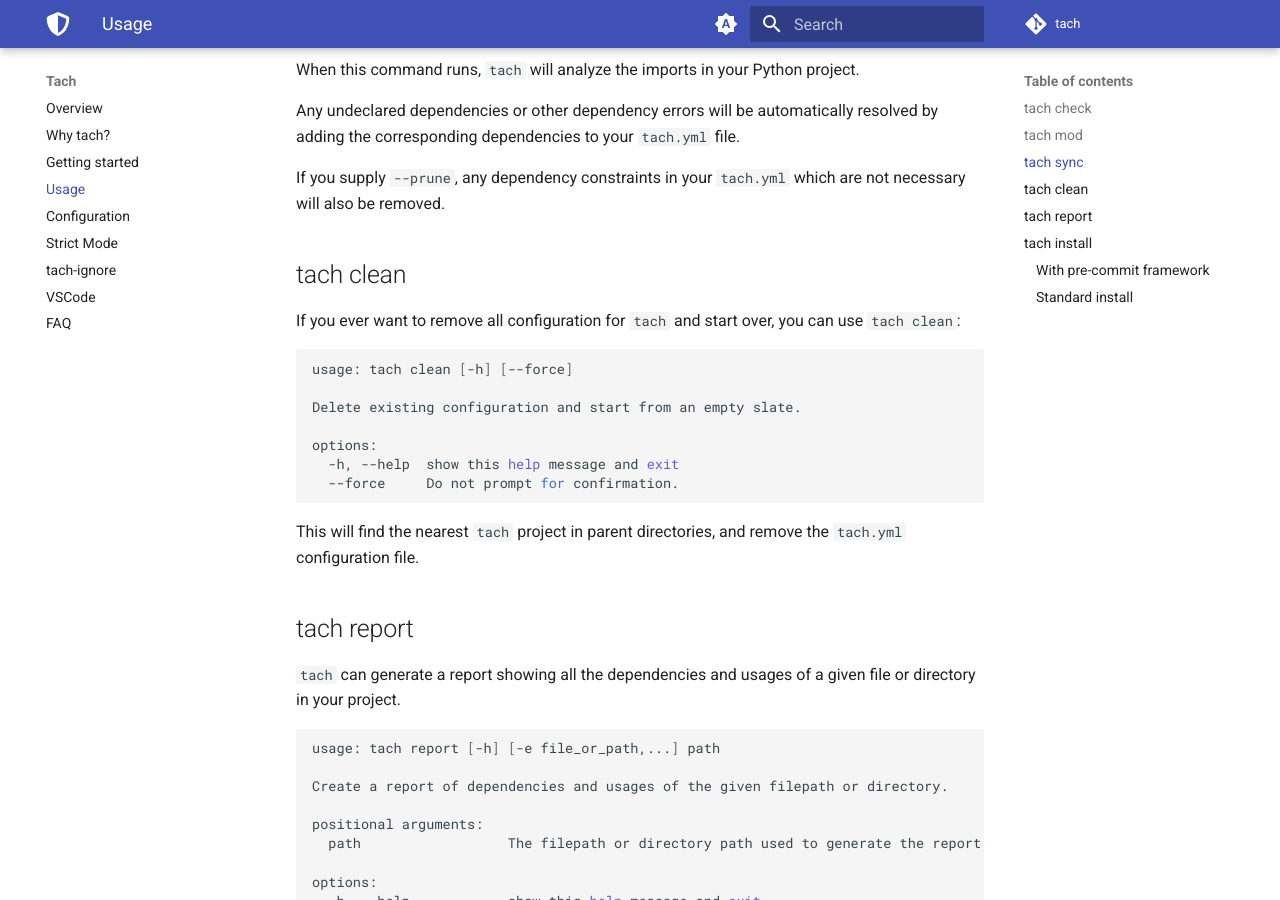
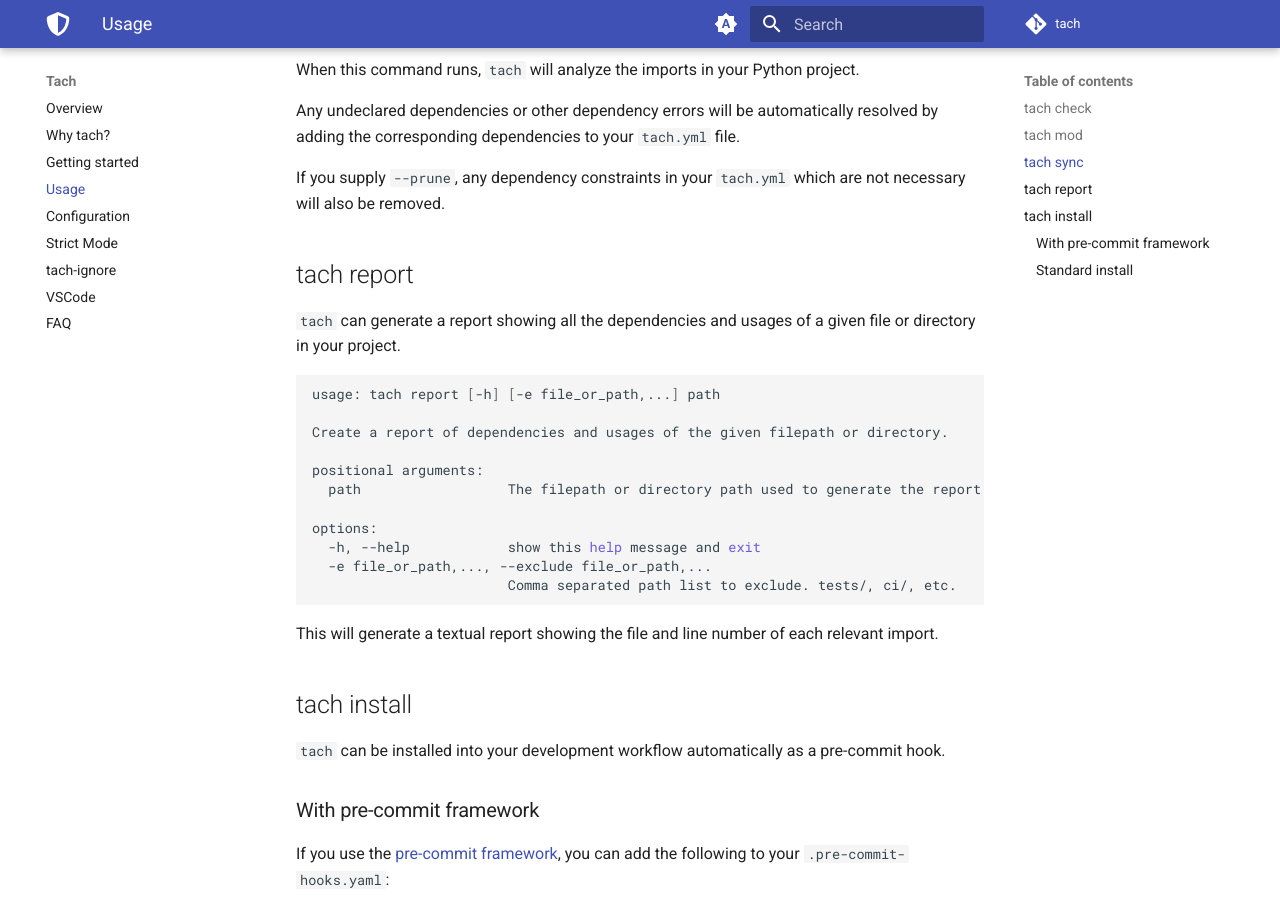
Before and after one commit to gauge-sh/tach, an MkDocs documentation site: the page built from docs/usage.md, in a window 1280 px wide and 900 px high, scrolled down 1833 px. Built offline with MkDocs 1.6.1 and Material for MkDocs 9.7.7, drawn with Linux system fonts in a browser that asks for light colours; comment, search, counter and statistics services are not loaded.

Commit message:
Remove references to tach clean from docs

````diff
--- a/docs/usage.md
+++ b/docs/usage.md
@@ -82,22 +82,6 @@
 If you supply `--prune`,
 any dependency constraints in your `tach.yml` which are not necessary will also be removed.
 
-## tach clean
-If you ever want to remove all configuration for `tach` and start over, you can use `tach clean`:
-
-```bash
-usage: tach clean [-h] [--force]
-
-Delete existing configuration and start from an empty slate.
-
-options:
-  -h, --help  show this help message and exit
-  --force     Do not prompt for confirmation.
-```
-
-This will find the nearest `tach` project in parent directories, and remove the `tach.yml` configuration file.
-
-
 ## tach report
 `tach` can generate a report showing all the dependencies and usages of a given file or directory in your project.
 
````
Also changed, not shown: README.md (+0 -6 lines), docs/getting-started.md (+0 -6 lines), docs/index.md (+0 -1 lines).
